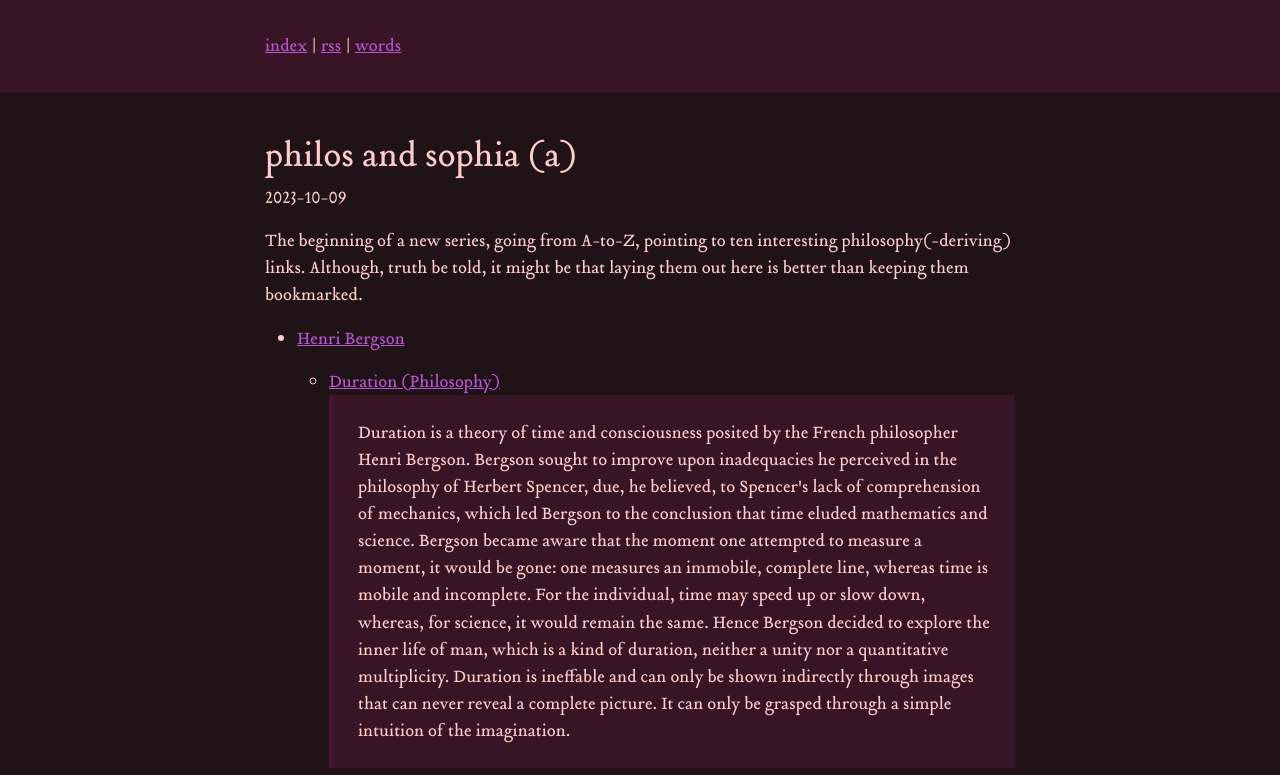
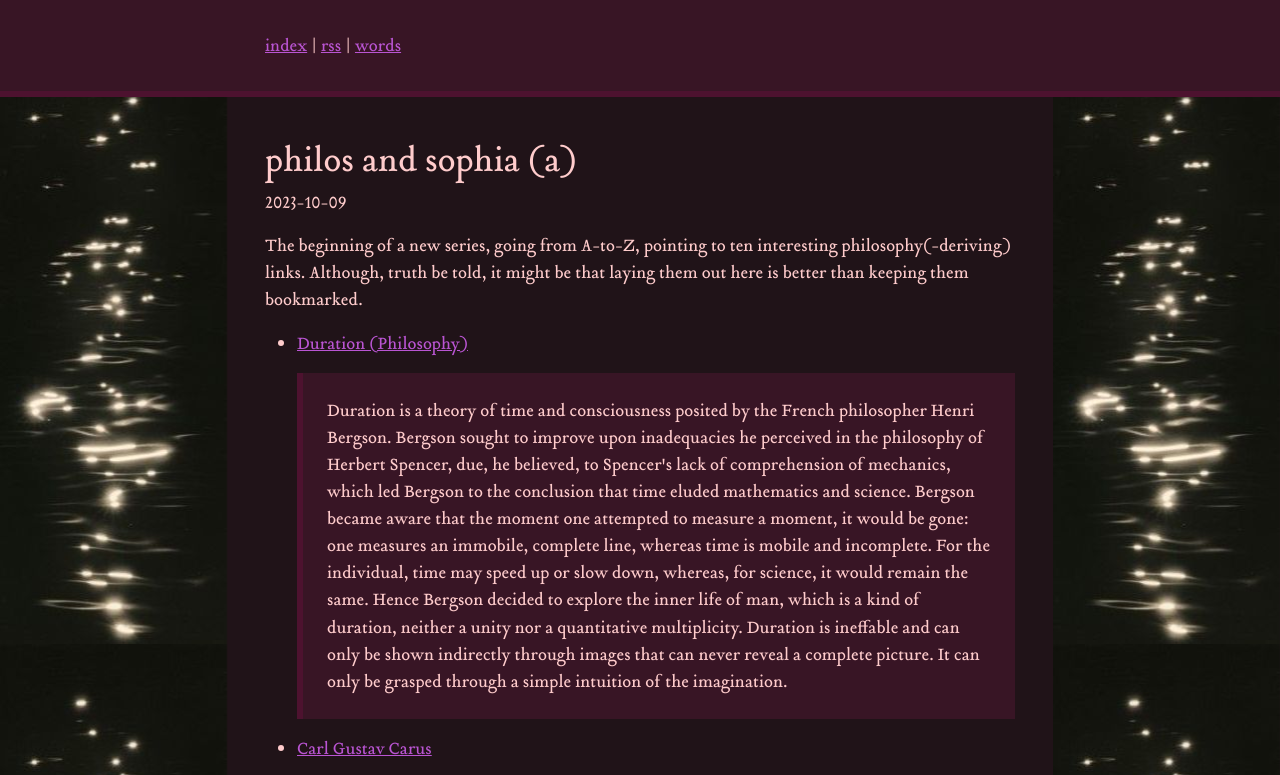
Before and after one commit to apophatic/apophatic.github.io, a plain HTML site: page build/philos-and-sophia-a/index.html in a window 1280 px wide. Shown: the top 775 px of the page. Drawn offline with Linux system fonts and the light colour scheme.

Commit message:
minor stylesheet edits, e.g., new background image,  minor additions to readme, etc

```diff
--- a/build/philos-and-sophia-a/index.html
+++ b/build/philos-and-sophia-a/index.html
@@ -14,19 +14,14 @@
 		<a href="/">index</a> | <a href="/atom.xml">rss</a> | <a href="/words">words</a>
 	</nav>
 </header>
-<main>
-<h1>philos and sophia (a)</h1>
+<main><h1>philos and sophia (a)</h1>
 <p>2023-10-09</p>
 <p>The beginning of a new series, going from A-to-Z, pointing to ten interesting philosophy(-deriving) links. Although, truth be told, it might be that laying them out here is better than keeping them bookmarked.</p>
 <ul>
-<li><p><a href="https://en.wikipedia.org/wiki/Henri_Bergson">Henri Bergson</a></p>
-
-<ul>
-<li><a href="https://en.wikipedia.org/wiki/Duration_(philosophy)">Duration (Philosophy)</a>
+<li><p><a href="https://en.wikipedia.org/wiki/Duration_(philosophy)">Duration (Philosophy)</a>
+</p>
 <blockquote><p>Duration is a theory of time and consciousness posited by the French philosopher Henri Bergson. Bergson sought to improve upon inadequacies he perceived in the philosophy of Herbert Spencer, due, he believed, to Spencer's lack of comprehension of mechanics, which led Bergson to the conclusion that time eluded mathematics and science. Bergson became aware that the moment one attempted to measure a moment, it would be gone: one measures an immobile, complete line, whereas time is mobile and incomplete. For the individual, time may speed up or slow down, whereas, for science, it would remain the same. Hence Bergson decided to explore the inner life of man, which is a kind of duration, neither a unity nor a quantitative multiplicity. Duration is ineffable and can only be shown indirectly through images that can never reveal a complete picture. It can only be grasped through a simple intuition of the imagination.</p>
 </blockquote>
-</li>
-</ul>
 </li>
 <li><p><a href="https://en.wikipedia.org/wiki/Carl_Gustav_Carus">Carl Gustav Carus</a>
 </p>
--- a/build/style.css
+++ b/build/style.css
@@ -89,6 +89,12 @@ video {
 html,input,select,button {
   /* Set body font family and some finicky elements */
   font-family: var(--nc-font-sans);
+}
+
+html {
+  background-image: url(./public/images/light.jpeg);
+  background-color: var(--nc-bg-1);
+  background-repeat: space repeat;
 }
 
 body {
@@ -183,7 +189,7 @@ abbr:hover {
 blockquote {
   padding: 1.5rem;
   background: var(--nc-bg-2);
-  border-left: 5px solid var(--nc-bg-3);
+  border-left: 6px solid var(--nc-bg-3);
 }
 
 abbr {
@@ -197,7 +203,7 @@ blockquote *:last-child {
 
 header {
   background: var(--nc-bg-2);
-  border-bottom: 1px solid var(--nc-bg-3);
+  border-bottom: 6px solid var(--nc-bg-3);
   padding: 2rem 1.5rem;
 
   /* This sets the right and left margins to cancel out the body's margins. It's width is still the same, but the background stretches across the page's width. */
@@ -493,8 +499,7 @@ img::after {
 }
 
 footer {
-  margin-top: 2rem;
-  margin-bottom: 1rem;
+  margin-top: 4rem;
   display: flex;
   justify-content: center;
 }
--- a/style.css
+++ b/style.css
@@ -89,6 +89,12 @@ video {
 html,input,select,button {
   /* Set body font family and some finicky elements */
   font-family: var(--nc-font-sans);
+}
+
+html {
+  background-image: url(./public/images/light.jpeg);
+  background-color: var(--nc-bg-1);
+  background-repeat: space repeat;
 }
 
 body {
@@ -183,7 +189,7 @@ abbr:hover {
 blockquote {
   padding: 1.5rem;
   background: var(--nc-bg-2);
-  border-left: 5px solid var(--nc-bg-3);
+  border-left: 6px solid var(--nc-bg-3);
 }
 
 abbr {
@@ -197,7 +203,7 @@ blockquote *:last-child {
 
 header {
   background: var(--nc-bg-2);
-  border-bottom: 1px solid var(--nc-bg-3);
+  border-bottom: 6px solid var(--nc-bg-3);
   padding: 2rem 1.5rem;
 
   /* This sets the right and left margins to cancel out the body's margins. It's width is still the same, but the background stretches across the page's width. */
@@ -493,8 +499,7 @@ img::after {
 }
 
 footer {
-  margin-top: 2rem;
-  margin-bottom: 1rem;
+  margin-top: 4rem;
   display: flex;
   justify-content: center;
 }
```
Also changed, not shown: build/accessible-hyperlinks-active/index.html (+1 -2 lines), build/accessible-hyperlinks-after/index.html (+1 -2 lines), build/accessible-images-after/index.html (+1 -2 lines), build/atom.xml (+4 -8 lines), build/index.html (+1 -2 lines), build/the-cost-of-modern-webdev/index.html (+1 -2 lines), build/val-town-email-rss-feed/index.html (+1 -2 lines), build/words/index.html (+1 -2 lines), README.txt, build/public/images/light.jpeg (added), header.html (line endings or trailing spaces), public/images/light.jpeg (added), 1 other file.
